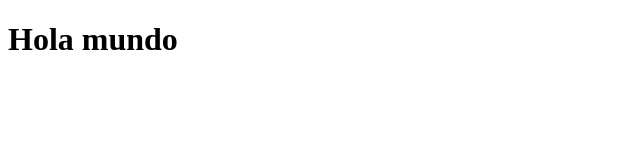
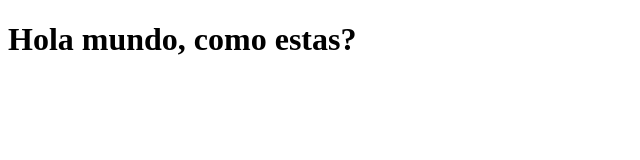
Before and after one commit to JorgeSierraM/proyectosPrework, a plain HTML site: page index.html in a window 1280 px wide. Shown: the whole page, without its empty margins (0-640 px from the left). Drawn offline with Linux system fonts and the light colour scheme.

Commit message:
cambios agrege una pregunta

```diff
--- a/index.html
+++ b/index.html
@@ -7,6 +7,6 @@
     <title>Junior</title>
 </head>
 <body>
-    <p><h1>Hola mundo</h1></p>
+    <p><h1>Hola mundo, como estas?</h1></p>
 </body>
 </html>
```
